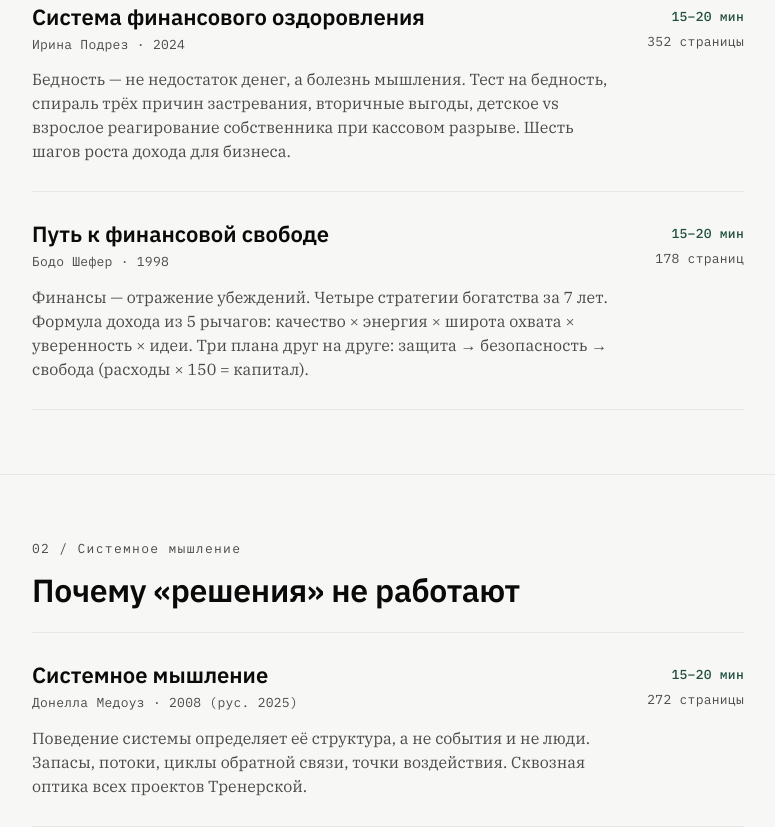
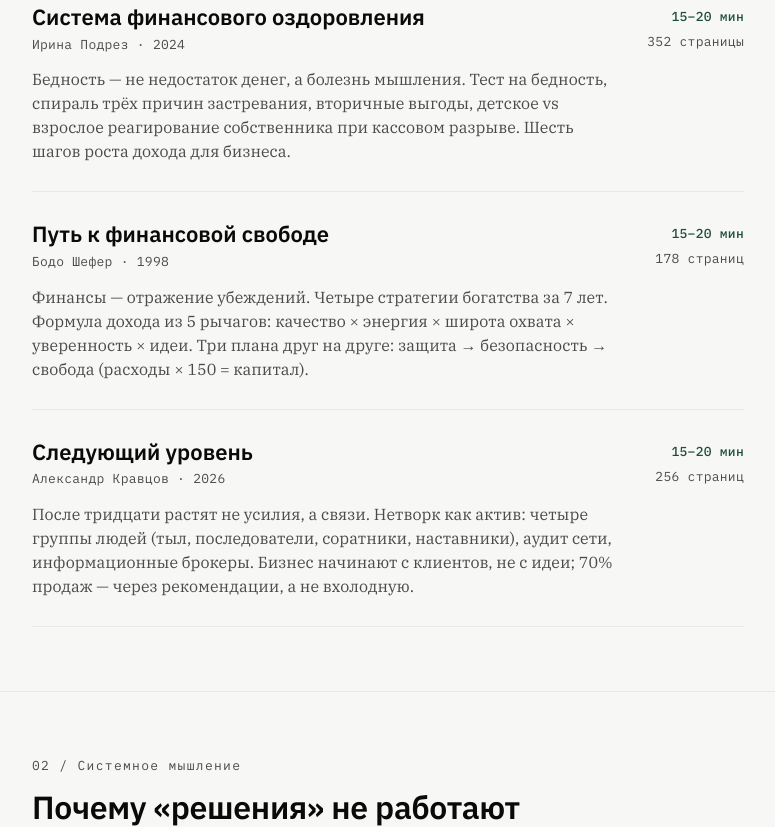
Before and after one commit to shavsegda/dashboards, a plain HTML site: page books.html in a window 1280 px wide. Shown: the part 1865-2692 px from the top of the page, without its empty margins (252-1027 px from the left). Drawn offline with Linux system fonts and the light colour scheme.

Commit message:
Add kravtsov-next-level to books library

```diff
--- a/books.html
+++ b/books.html
@@ -242,7 +242,7 @@
   <div class="content">
     <h1>Библиотека.</h1>
     <p class="lede">Книги, на которые опирается практика. Каждое резюме — 15–20 минут чтения вместо 10–15 часов.</p>
-    <p class="meta">28 книг · 6 тем · резюме + полная суть для каждой</p>
+    <p class="meta">29 книг · 6 тем · резюме + полная суть для каждой</p>
   </div>
 </section>
 
@@ -346,6 +346,18 @@
         <div class="meta">
           <span class="read">15–20 мин</span>
           <span>178 страниц</span>
+        </div>
+      </a>
+
+      <a href="kravtsov-next-level.html" class="book">
+        <div class="info">
+          <h3>Следующий уровень</h3>
+          <p class="author">Александр Кравцов · 2026</p>
+          <p class="desc">После тридцати растят не усилия, а связи. Нетворк как актив: четыре группы людей (тыл, последователи, соратники, наставники), аудит сети, информационные брокеры. Бизнес начинают с клиентов, не с идеи; 70% продаж — через рекомендации, а не вхолодную.</p>
+        </div>
+        <div class="meta">
+          <span class="read">15–20 мин</span>
+          <span>256 страниц</span>
         </div>
       </a>
     </div>
```
